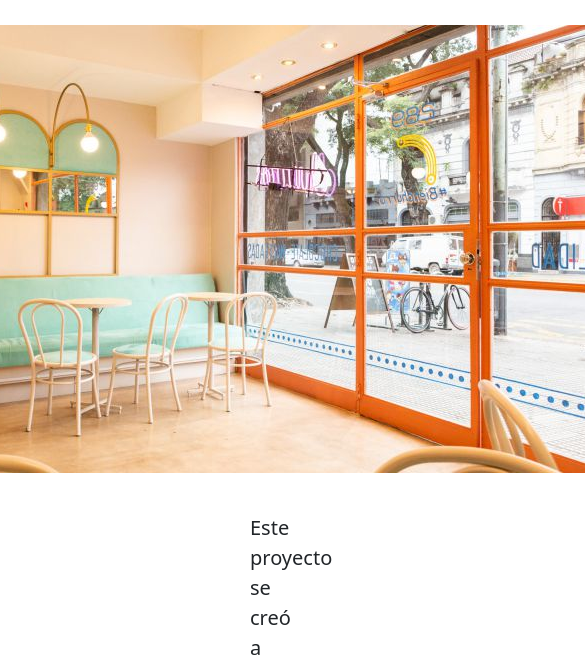
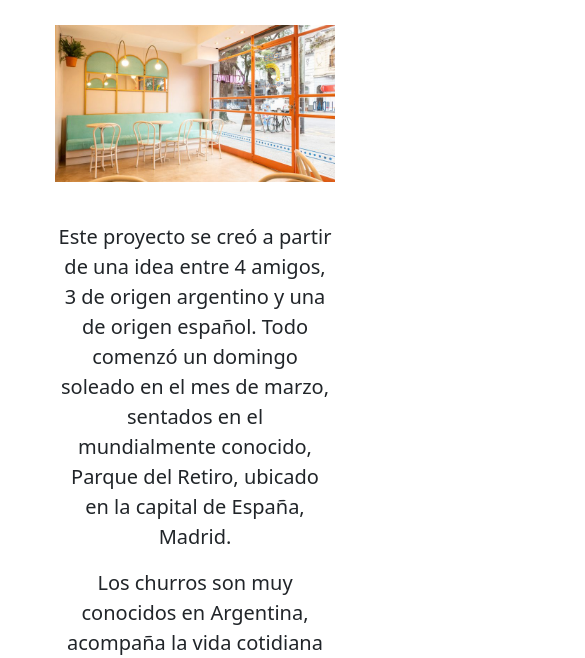
Before and after one commit to TadeoGomez/Churrerie, a plain HTML site: page pages/historia.html in a window 390 px wide. Shown: the part 186-844 px from the top of the page, 585 px wide, since content can reach past the window. Drawn offline with Linux system fonts and the light colour scheme.

Commit message:
correción responsive historia

```diff
--- a/pages/historia.html
+++ b/pages/historia.html
@@ -53,7 +53,7 @@
   </div>
 
   <div class="imagenhistoria">
-    <img src="../images/local.jpg" alt="">
+    <img class="local" src="../images/local.jpg" alt="">
   </div>
 
   <div class="textohistoria">
--- a/scss/_historia.scss
+++ b/scss/_historia.scss
@@ -9,8 +9,12 @@
     padding: 20px;
 }
 
+.local {
+    width: 80%;
+}
+
 .textohistoria {
+    font-size: 20px;
+    padding: 20px 15%;
     text-align: center;
-    font-size: 20px;
-    padding: 20px 250px;
 }
```
Also changed, not shown: css/styles.css.
